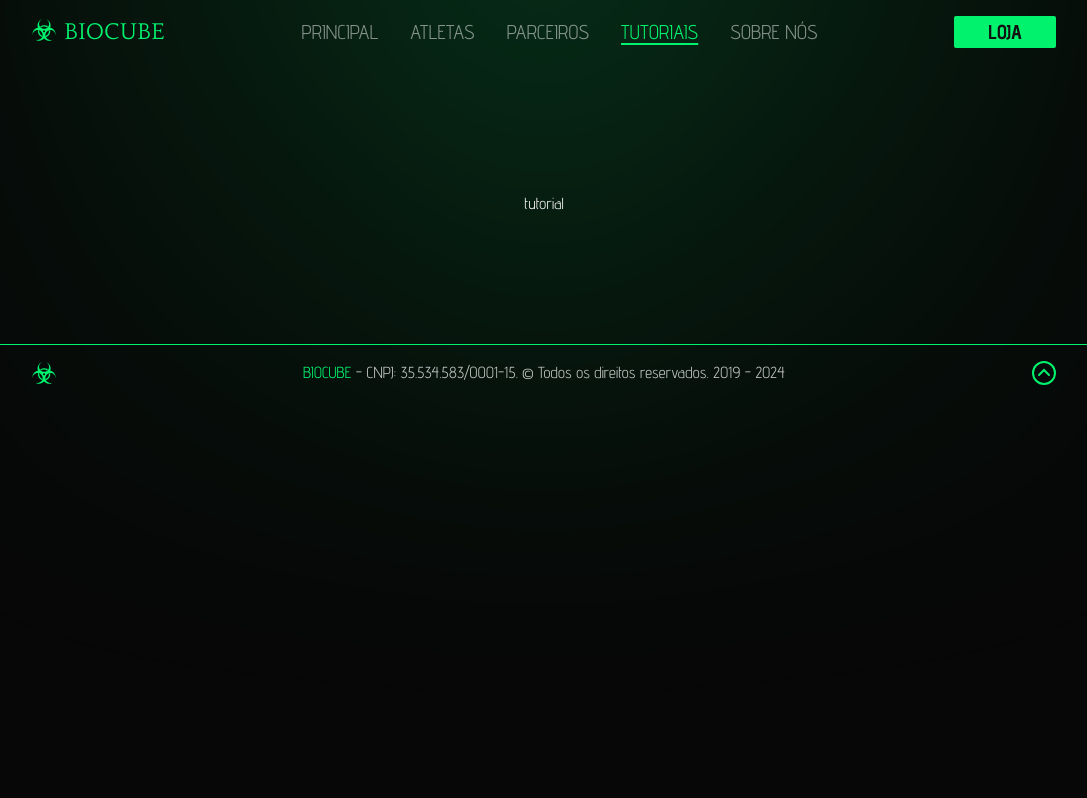
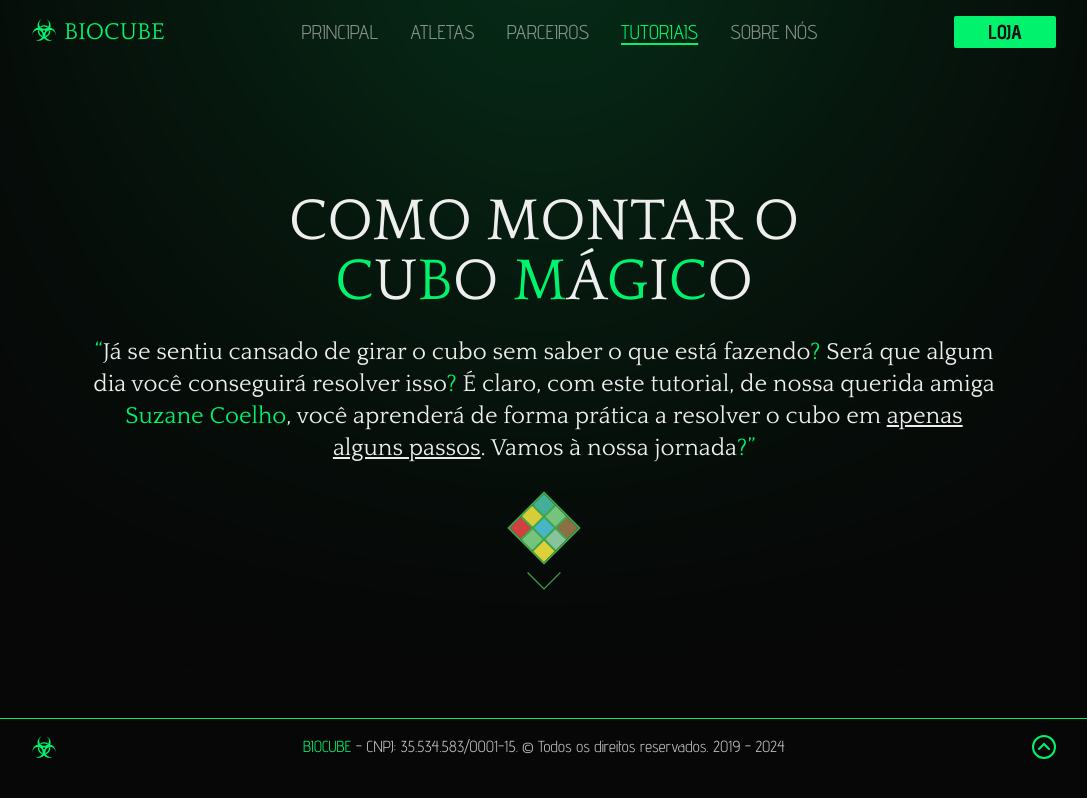
Before and after one commit to NyctibiusVII/BiocubeBlog, a Next.js app: page /tutoriais in a window 1280 px wide. Shown: the whole page, without its empty margins (96-1183 px from the left). Built offline with nearby package versions, Linux system fonts and the light colour scheme.

Commit message:
feat: Tutorials page title component

```diff
--- a/src/app/globals.css
+++ b/src/app/globals.css
@@ -37,3 +37,9 @@
     .primary-social-button { @apply bg-leafgreen font-bold text-quantum hover:bg-transparent hover:text-leafgreen }
     .filter-leafgreen { filter: brightness(0) saturate(100%) invert(67%) sepia(96%) saturate(881%) hue-rotate(88deg) brightness(95%) contrast(103%); }
 }
+
+@keyframes float {
+	0% { transform: translatey(0); }
+	50% { transform: translatey(-25%); }
+	100% { transform: translatey(0); }
+}
--- a/src/app/tutoriais/page.tsx
+++ b/src/app/tutoriais/page.tsx
@@ -4,6 +4,9 @@ import {
 } from '@/biocube-seo'
 
 import { Background } from '@/components/background'
+import { MarkText }   from '@/components/mark-text'
+
+import { quattrocento } from '../fonts'
 
 import Head from 'next/head'
 
@@ -21,8 +24,43 @@ export default function Tutorial() {
 
             <Background type='top' />
 
-            <main className='flex'>
-                tutorial
+            <main>
+                <h1 className='sr-only'>Como Montar o Cubo Mágico</h1>
+                <div className='w-full flex-center flex-col gap-4 lg:gap-6'>
+                    <p className={`${quattrocento.className} text-center text-wrap text-[2.1rem] leading-9 xs:text-4xl sm:text-[2.5rem] md:text-5xl lg:text-6xl`}>
+                        COMO MONTAR O
+                        <br />
+                        <MarkText>C</MarkText>U<MarkText>B</MarkText>O{' '}
+                        <MarkText>M</MarkText>Á<MarkText>G</MarkText>I<MarkText>C</MarkText>O
+                    </p>
+
+                    <p className={`w-full max-w-[47.375rem] xl:max-w-[57rem] ${quattrocento.className} text-center text-wrap leading-5 sm:text-lg sm:leading-[1.375rem] md:text-xl md:leading-6 xl:text-2xl`}>
+                        <MarkText>“</MarkText>Já se sentiu cansado de girar o cubo sem saber o que está fazendo<MarkText>?</MarkText> Será que algum dia você conseguirá resolver isso<MarkText>?</MarkText> É claro, com este tutorial, de nossa querida amiga <MarkText>Suzane Coelho</MarkText>, você aprenderá de forma prática a resolver o cubo em <MarkText color='current' className='text-wrap' underline>apenas alguns passos</MarkText>. Vamos à nossa jornada<MarkText>?</MarkText><MarkText>”</MarkText>
+                    </p>
+
+                    <div className='flex flex-col items-center gap-2 sm:gap-3 md:gap-4 lg:gap-5 mt-4'>
+                        <span className='w-6 h-6 sm:w-8 sm:h-8 md:w-10 md:h-10 lg:w-12 lg:h-12 bg-[#3FA549] outline outline-[1px] sm:outline-[1px] md:outline-[2px] lg:outline-[2px] outline-[#3FA549] grid gap-[1px] sm:gap-[1px] md:gap-[2px] lg:gap-[2px] grid-cols-3 grid-rows-3 rotate-[315deg]'>
+                            <span className='w-[7.333px] h-[7.333px] sm:w-[10px] sm:h-[10px] md:w-[12px] md:h-[12px] lg:w-[14.666px] lg:h-[14.666px] bg-[#D63B41] animate-[pulse_2900ms_ease-in-out_infinite]' />
+                            <span className='w-[7.333px] h-[7.333px] sm:w-[10px] sm:h-[10px] md:w-[12px] md:h-[12px] lg:w-[14.666px] lg:h-[14.666px] bg-[#F8D835] animate-[pulse_1300ms_ease-in-out_infinite]' />
+                            <span className='w-[7.333px] h-[7.333px] sm:w-[10px] sm:h-[10px] md:w-[12px] md:h-[12px] lg:w-[14.666px] lg:h-[14.666px] bg-[#48B9E7] animate-[pulse_2200ms_ease-in-out_infinite]' />
+                            <span className='w-[7.333px] h-[7.333px] sm:w-[10px] sm:h-[10px] md:w-[12px] md:h-[12px] lg:w-[14.666px] lg:h-[14.666px] bg-[#75C37D] animate-[pulse_1100ms_ease-in-out_infinite]' />
+                            <span className='w-[7.333px] h-[7.333px] sm:w-[10px] sm:h-[10px] md:w-[12px] md:h-[12px] lg:w-[14.666px] lg:h-[14.666px] bg-[#48B9E7] animate-[pulse_1700ms_ease-in-out_infinite]' />
+                            <span className='w-[7.333px] h-[7.333px] sm:w-[10px] sm:h-[10px] md:w-[12px] md:h-[12px] lg:w-[14.666px] lg:h-[14.666px] bg-[#75C37D] animate-[pulse_2800ms_ease-in-out_infinite]' />
+                            <span className='w-[7.333px] h-[7.333px] sm:w-[10px] sm:h-[10px] md:w-[12px] md:h-[12px] lg:w-[14.666px] lg:h-[14.666px] bg-[#F8D835] animate-[pulse_2500ms_ease-in-out_infinite]' />
+                            <span className='w-[7.333px] h-[7.333px] sm:w-[10px] sm:h-[10px] md:w-[12px] md:h-[12px] lg:w-[14.666px] lg:h-[14.666px] bg-[#C4DCDC] animate-[pulse_2300ms_ease-in-out_infinite]' />
+                            <span className='w-[7.333px] h-[7.333px] sm:w-[10px] sm:h-[10px] md:w-[12px] md:h-[12px] lg:w-[14.666px] lg:h-[14.666px] bg-[#D63B41] animate-[pulse_1200ms_ease-in-out_infinite]' />
+                        </span>
+
+                        <svg width='18' height='10' viewBox='0 0 18 10' className='md:hidden animate-[float_3s_ease-in-out_infinite]' fill='none' xmlns='http://www.w3.org/2000/svg'>
+                            <path d='M17 0.941162L9 8.94116L1 0.941162' stroke='#3FA549' strokeLinecap='square'/>
+                        </svg>
+                        <svg width='34' height='18' viewBox='0 0 34 18' className='hidden md:inline-block animate-[float_3s_ease-in-out_infinite]' fill='none' xmlns='http://www.w3.org/2000/svg'>
+                            <path d='M33 0.882202L17 16.8822L1 0.882202' stroke='#3FA549' strokeWidth='1.25' strokeLinecap='square'/>
+                        </svg>
+                    </div>
+                </div>
+
+                {/* outros conteúdos */}
             </main>
         </>
     )
```
